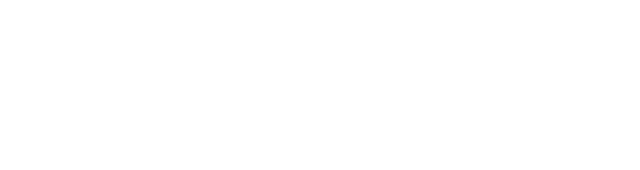
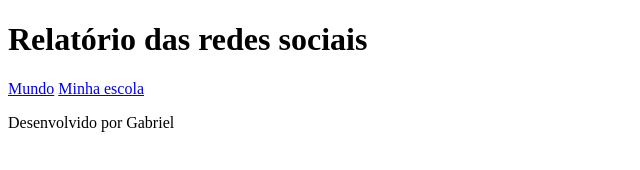
Before and after one commit to Biel009xs/alura-start-storytelling-1, a plain HTML site: page index.html in a window 1280 px wide. Shown: the whole page, without its empty margins (0-640 px from the left). Drawn offline with Linux system fonts and the light colour scheme.

Commit message:
Update index.html

```diff
--- a/index.html
+++ b/index.html
@@ -6,5 +6,20 @@
 <title>Redes Socias</title>
 </head>
 <body>
+  <header>
+    <h1>Relatório das redes sociais</h1>
+<nav>
+<a href="index.html">Mundo</a>
+<a href="#">Minha escola</a>
+</nav>
+  </header>
+  <main class= "gráficos-container">
+    <section id="graficos-container" class="graficos-container">
+        <!-- crie os gráficos aqui -->
+    </section>
+  </main>
+  <footer>
+    <p> Desenvolvido por Gabriel </p>
+  </footer>
 </body>
 </html>
```
